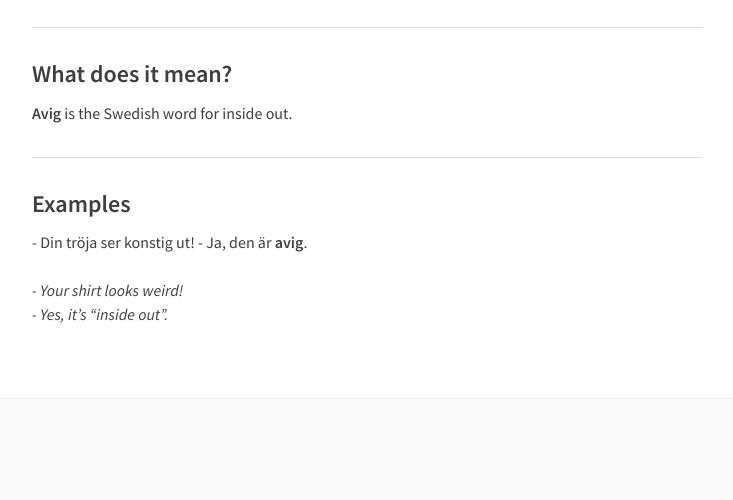
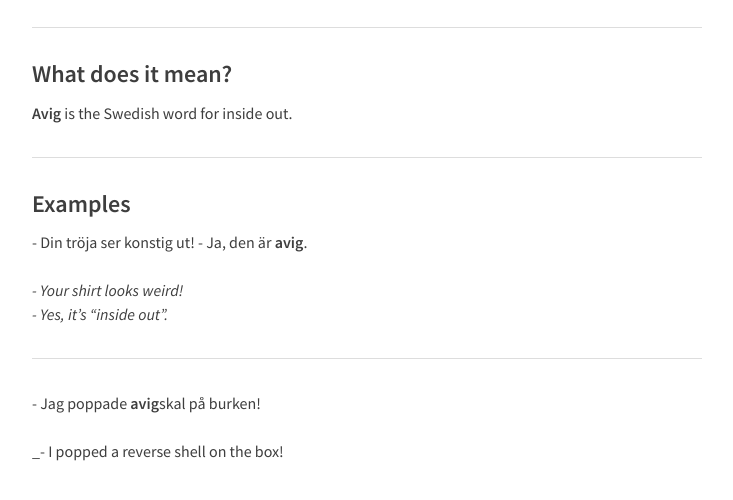
Before and after one commit to johanbath/dagensord, a Jekyll site: the page built from _posts/2016-11-28-avig.md, in a window 1280 px wide and 900 px high, scrolled down 902 px. Shown: the top 500 px of the window, without its empty margins (273-1006 px from the left). Built offline with Jekyll 4.4.1, drawn with Linux system fonts in a browser that asks for light colours.

Commit message:
Add geeky example

```diff
--- a/_posts/2016-11-28-avig.md
+++ b/_posts/2016-11-28-avig.md
@@ -23,3 +23,9 @@ Avig = Inside Out
 
 _\- Your shirt looks weird!_
 _\- Yes, it's "inside out"._
+
+----
+
+\- Jag poppade **avig**skal på burken!
+
+_\- I popped a reverse shell on the box!
```
